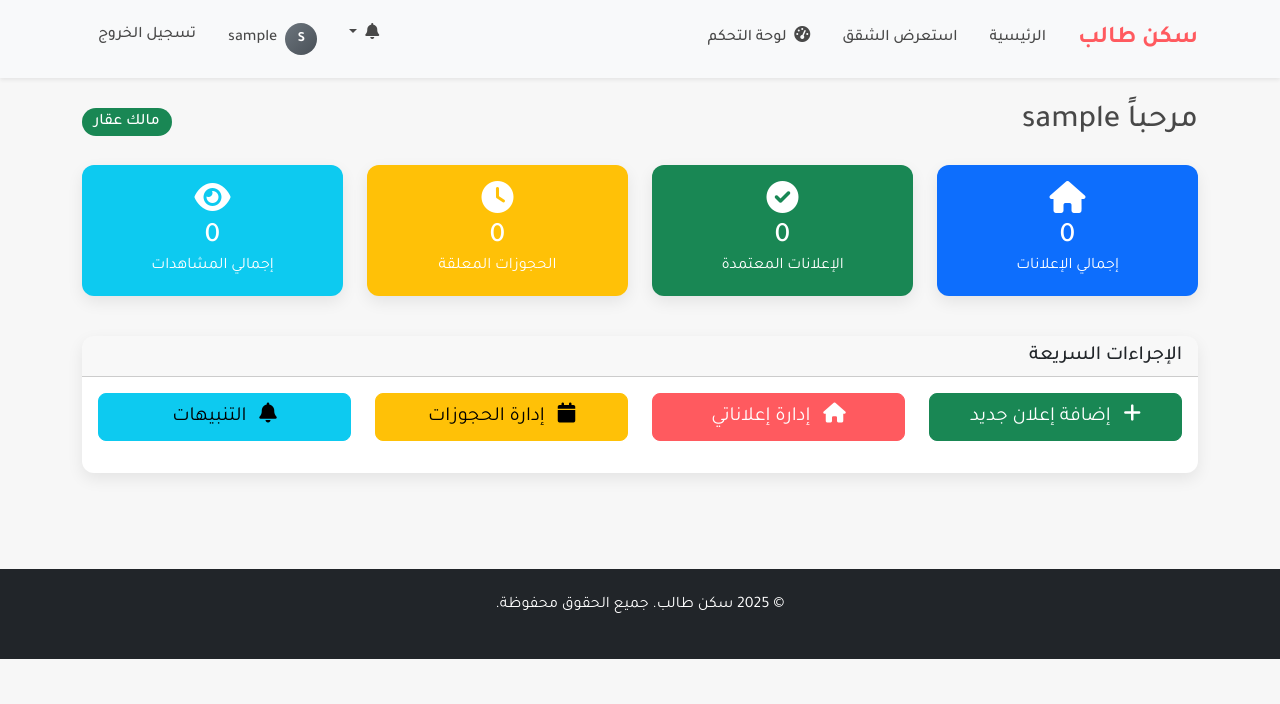
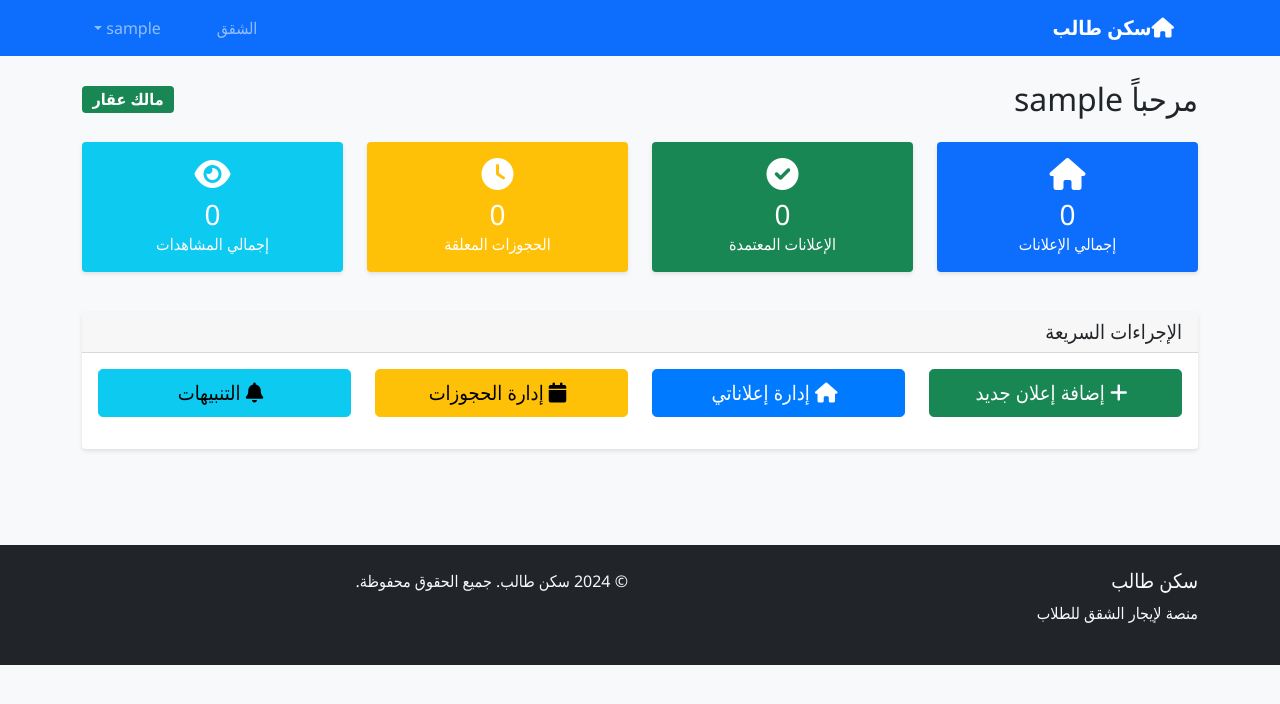
Before and after one commit to ibrahemmaher900/student-housing, a Django app: page /apartments/owner/dashboard/ in a window 1280 px wide. Shown: the top 704 px of the page. Run offline with Django 4.2, Linux system fonts and the light colour scheme; the visitor is signed in with stand-in values (Sample User, id 1); data that the repository does not hold is empty; parts of the project's set-up code (start-up, migrations or seed data) failed here and were passed over.

Commit message:
Add dashboard button, people count, Egyptian currency, improved dates, error pages, and performance optimizations

```diff
--- a/static/css/style.css
+++ b/static/css/style.css
@@ -1,145 +1,74 @@
-:root {
-  --primary-color: #FF5A5F;
-  --secondary-color: #00A699;
-  --dark-color: #484848;
-  --light-color: #767676;
-  --bg-color: #F7F7F7;
-  --white-color: #FFFFFF;
+/* أنماط عامة */
+body {
+    font-family: 'Segoe UI', Tahoma, Geneva, Verdana, sans-serif;
+    background-color: #f8f9fa;
 }
 
-body {
-  font-family: 'Tajawal', sans-serif;
-  background-color: var(--bg-color);
-  color: var(--dark-color);
-  line-height: 1.6;
+.card {
+    border: none;
+    box-shadow: 0 2px 4px rgba(0,0,0,0.1);
+    transition: transform 0.2s;
 }
 
-.navbar {
-  background-color: var(--white-color);
-  box-shadow: 0 1px 0 rgba(0, 0, 0, 0.1);
-  padding: 15px 0;
+.card:hover {
+    transform: translateY(-2px);
+}
+
+.btn-primary {
+    background-color: #007bff;
+    border-color: #007bff;
 }
 
 .navbar-brand {
-  font-weight: bold;
-  color: var(--primary-color) !important;
-  font-size: 24px;
+    font-weight: bold;
 }
 
-.nav-link {
-  color: var(--dark-color) !important;
-  font-weight: 500;
-  padding: 8px 16px !important;
+/* أنماط الشقق */
+.apartment-card {
+    margin-bottom: 20px;
 }
 
-.nav-link:hover {
-  color: var(--primary-color) !important;
+.apartment-image {
+    height: 200px;
+    object-fit: cover;
 }
 
-.btn-primary {
-  background-color: var(--primary-color);
-  border-color: var(--primary-color);
+/* تحسين الأداء */
+.lazy-load {
+    opacity: 0;
+    transition: opacity 0.3s;
 }
 
-.btn-primary:hover {
-  background-color: #E74E55;
-  border-color: #E74E55;
+.lazy-load.loaded {
+    opacity: 1;
 }
 
-.btn-outline-primary {
-  color: var(--primary-color);
-  border-color: var(--primary-color);
+/* أنماط responsive */
+@media (max-width: 768px) {
+    .container {
+        padding: 0 15px;
+    }
 }
 
-.btn-outline-primary:hover {
-  background-color: var(--primary-color);
-  border-color: var(--primary-color);
+/* أنماط صفحات الخطأ */
+.error-page {
+    padding: 50px 0;
 }
 
-.card {
-  border-radius: 12px;
-  overflow: hidden;
-  border: none;
-  box-shadow: 0 6px 16px rgba(0, 0, 0, 0.08);
-  transition: transform 0.3s, box-shadow 0.3s;
+.error-page h1 {
+    font-size: 8rem;
+    font-weight: bold;
 }
 
-.card:hover {
-  transform: translateY(-5px);
-  box-shadow: 0 12px 24px rgba(0, 0, 0, 0.12);
+/* تحسين الخرائط */
+#map {
+    border-radius: 10px;
+    box-shadow: 0 4px 8px rgba(0,0,0,0.1);
 }
 
-.card-img-top {
-  height: 220px;
-  object-fit: cover;
+/* أنماط العملة */
+.currency::after {
+    content: " ج.م";
+    color: #28a745;
+    font-weight: bold;
 }
-
-.card-title {
-  font-weight: 600;
-  font-size: 18px;
-}
-
-.card-text.price {
-  color: var(--primary-color);
-  font-weight: 600;
-  font-size: 18px;
-}
-
-.footer {
-  background-color: var(--white-color);
-  padding: 60px 0 30px;
-  margin-top: 80px;
-  border-top: 1px solid #EBEBEB;
-}
-
-.footer h5 {
-  font-weight: 600;
-  margin-bottom: 20px;
-}
-
-.footer a {
-  color: var(--dark-color);
-  text-decoration: none;
-}
-
-.footer a:hover {
-  color: var(--primary-color);
-}
-
-.badge {
-  padding: 6px 12px;
-  font-weight: 500;
-  border-radius: 30px;
-}
-
-.apartment-features {
-  display: flex;
-  flex-wrap: wrap;
-  gap: 8px;
-  margin-top: 12px;
-}
-
-.feature-badge {
-  background-color: #F7F7F7;
-  color: var(--dark-color);
-  padding: 5px 12px;
-  border-radius: 20px;
-  font-size: 0.85rem;
-}
-
-.form-control {
-  padding: 12px;
-  border-radius: 8px;
-  border: 1px solid #EBEBEB;
-}
-
-.form-control:focus {
-  border-color: var(--primary-color);
-  box-shadow: 0 0 0 1px var(--primary-color);
-}
-
-@media (max-width: 768px) {
-  .card-img-top {
-    height: 180px;
-  }
-}
--- a/templates/base/base.html
+++ b/templates/base/base.html
@@ -4,69 +4,58 @@
     <meta charset="UTF-8">
     <meta name="viewport" content="width=device-width, initial-scale=1.0">
     <title>{% block title %}سكن طالب{% endblock %}</title>
+
+    <!-- Bootstrap CSS -->
+    <link href="https://cdn.jsdelivr.net/npm/bootstrap@5.1.3/dist/css/bootstrap.min.css" rel="stylesheet">
+    <link href="https://cdnjs.cloudflare.com/ajax/libs/font-awesome/6.0.0/css/all.min.css" rel="stylesheet">
+
     {% load static %}
-    <link rel="stylesheet" href="https://cdn.jsdelivr.net/npm/bootstrap@5.3.0/dist/css/bootstrap.rtl.min.css">
-    <link rel="stylesheet" href="https://cdnjs.cloudflare.com/ajax/libs/font-awesome/6.0.0/css/all.min.css">
-    <link href="https://fonts.googleapis.com/css2?family=Tajawal:wght@400;500;700&display=swap" rel="stylesheet">
     <link rel="stylesheet" href="{% static 'css/style.css' %}">
-    <link rel="stylesheet" href="{% static 'css/mobile.css' %}">
-    <style>
-        body {
-            font-family: 'Tajawal', sans-serif;
-        }
-    </style>
+
     {% block extra_css %}{% endblock %}
 </head>
 <body>
-    <nav class="navbar navbar-expand-lg navbar-light bg-light shadow-sm">
+    <!-- Navigation -->
+    <nav class="navbar navbar-expand-lg navbar-dark bg-primary">
         <div class="container">
-            <a class="navbar-brand" href="{% url 'home' %}">سكن طالب</a>
+            <a class="navbar-brand" href="{% url 'home' %}">
+                <i class="fas fa-home me-2"></i>سكن طالب
+            </a>
+
             <button class="navbar-toggler" type="button" data-bs-toggle="collapse" data-bs-target="#navbarNav">
                 <span class="navbar-toggler-icon"></span>
             </button>
+
             <div class="collapse navbar-collapse" id="navbarNav">
                 <ul class="navbar-nav me-auto">
                     <li class="nav-item">
-                        <a class="nav-link" href="{% url 'home' %}">الرئيسية</a>
+                        <a class="nav-link" href="{% url 'apartment_list' %}">الشقق</a>
                     </li>
-                    <li class="nav-item">
-                        <a class="nav-link" href="{% url 'apartment_list' %}">استعرض الشقق</a>
-                    </li>
-                    {% if user.is_authenticated and user.profile.user_type == 'owner' %}
-                    <li class="nav-item">
-                        <a class="nav-link" href="/apartments/add/">
-                            <i class="fas fa-plus-circle me-1"></i> إضافة شقة
-                        </a>
-                    </li>
-                    {% endif %}
-                    {% if user.is_staff or user.is_superuser %}
-                    <li class="nav-item">
-                        <a class="nav-link" href="/apartments/admin/dashboard/">
-                            <i class="fas fa-tachometer-alt me-1"></i> لوحة التحكم
-                        </a>
-                    </li>
-                    {% endif %}
                 </ul>
+
                 <ul class="navbar-nav">
                     {% if user.is_authenticated %}
-                        {% include 'base/notifications_dropdown.html' %}
-                        <li class="nav-item">
-                            <a class="nav-link d-flex align-items-center" href="/users/profile/">
-                                <div class="profile-avatar me-2" style="width: 32px; height: 32px; border-radius: 50%; background: linear-gradient(135deg, #6c757d, #495057); display: flex; align-items: center; justify-content: center; color: white; font-weight: bold; font-size: 14px;">
-                                    {{ user.username|first|upper }}
-                                </div>
+                        <li class="nav-item dropdown">
+                            <a class="nav-link dropdown-toggle" href="#" id="navbarDropdown" role="button" data-bs-toggle="dropdown">
                                 {{ user.username }}
                             </a>
-                        </li>
-                        <li class="nav-item">
-                            <a class="nav-link" href="/users/logout/">تسجيل الخروج</a>
+                            <ul class="dropdown-menu">
+                                <li><a class="dropdown-item" href="{% url 'profile' %}">الملف الشخصي</a></li>
+                                <li><a class="dropdown-item" href="{% url 'my_apartments' %}">شققي</a></li>
+                                <li><a class="dropdown-item" href="{% url 'my_bookings' %}">حجوزاتي</a></li>
+                                <li><a class="dropdown-item" href="{% url 'owner_dashboard' %}">
+                                    <i class="fas fa-tachometer-alt me-2"></i>لوحة التحكم
+                                </a></li>
+                                <li><hr class="dropdown-divider"></li>
+                                <li><a class="dropdown-item" href="{% url 'logout' %}">تسجيل الخروج</a></li>
+                            </ul>
                         </li>
                     {% else %}
                         <li class="nav-item">
-                            <a class="nav-link" href="/users/login/">تسجيل الدخول</a>
+                            <a class="nav-link" href="{% url 'login' %}">تسجيل الدخول</a>
                         </li>
                         <li class="nav-item">
-                            <a class="nav-link" href="/users/register/">التسجيل</a>
+                            <a class="nav-link" href="{% url 'register' %}">إنشاء حساب</a>
                         </li>
                     {% endif %}
                 </ul>
@@ -74,25 +63,42 @@
         </div>
     </nav>
 
+    <!-- Messages -->
     {% if messages %}
         <div class="container mt-3">
             {% for message in messages %}
-                <div class="alert alert-{{ message.tags }}">
+                <div class="alert alert-{{ message.tags }} alert-dismissible fade show" role="alert">
                     {{ message }}
+                    <button type="button" class="btn-close" data-bs-dismiss="alert"></button>
                 </div>
             {% endfor %}
         </div>
     {% endif %}
 
-    {% block content %}{% endblock %}
+    <!-- Main Content -->
+    <main>
+        {% block content %}
+        {% endblock %}
+    </main>
 
-    <footer class="bg-dark text-white py-4 mt-5">
-        <div class="container text-center">
-            <p>&copy; 2025 سكن طالب. جميع الحقوق محفوظة.</p>
+    <!-- Footer -->
+    <footer class="bg-dark text-light py-4 mt-5">
+        <div class="container">
+            <div class="row">
+                <div class="col-md-6">
+                    <h5>سكن طالب</h5>
+                    <p>منصة لإيجار الشقق للطلاب</p>
+                </div>
+                <div class="col-md-6 text-end">
+                    <p>&copy; 2024 سكن طالب. جميع الحقوق محفوظة.</p>
+                </div>
+            </div>
         </div>
     </footer>
 
-    <script src="https://cdn.jsdelivr.net/npm/bootstrap@5.3.0/dist/js/bootstrap.bundle.min.js"></script>
+    <!-- Bootstrap JS -->
+    <script src="https://cdn.jsdelivr.net/npm/bootstrap@5.1.3/dist/js/bootstrap.bundle.min.js"></script>
+
     {% block extra_js %}{% endblock %}
 </body>
 </html>
```
Also changed, not shown: apartments/forms.py (+14 -122 lines), templates/404.html (added, +28 -0 lines), templates/apartments/add_apartment.html (+22 -30 lines).
